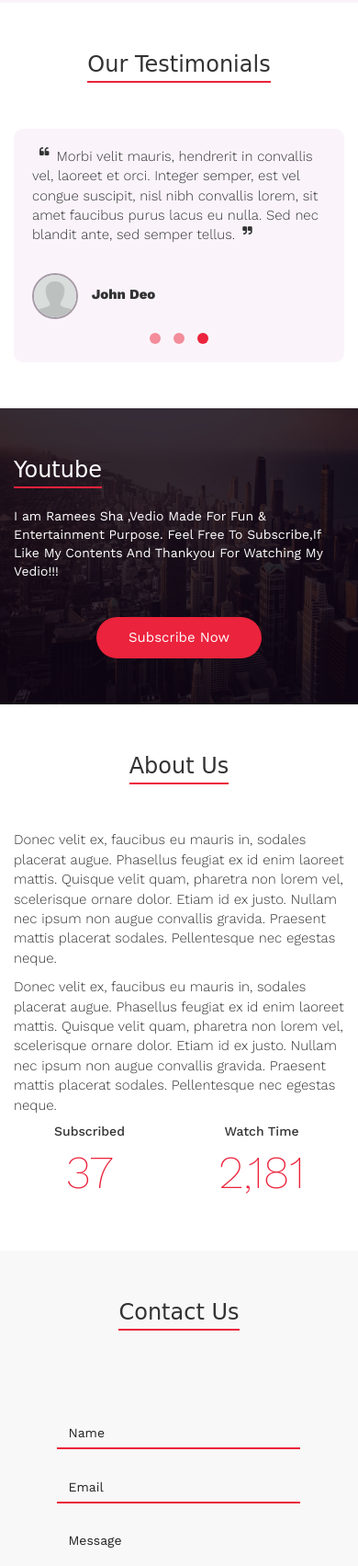
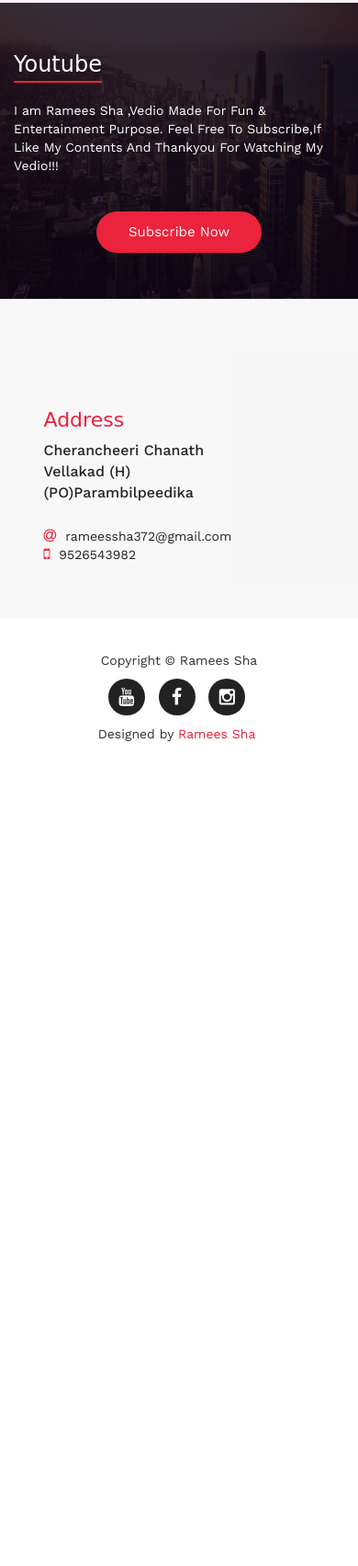
Before and after one commit to RAMEESSHA-star/Ramees, a plain HTML site: page index.html in a window 390 px wide. Shown: the part 2410-4113 px from the top of the page at 92% size. After the commit the page ends 3253 px from the top, so only its background shows below. Drawn offline with nearby package versions, Linux system fonts and the light colour scheme; files whose address does not match are found by name; a web font is replaced by a local one.

Commit message:
Add files via upload

```diff
--- a/index.html
+++ b/index.html
@@ -119,39 +119,6 @@
   </div>
   <!-- /.container -->
 </div>
-<div class="testimonials" id="testimonials">
-  <div class="container">
-    <div class="row">
-      <div class="col-md-12">
-        <div class="text-center">
-          <h3>Our Testimonials</h3>
-        </div>
-      </div>
-      <div class="col-md-offset-2 col-md-8 col-sm-offset-1 col-sm-10">
-        <div id="owl-demo" class="owl-carousel owl-theme test">
-          <div class="item">
-            <p><sup><i class="fa fa-quote-left"></i></sup>Lorem ipsum dolor sit amet, consectetur adipiscing elit. Sed dui ante, ornare eget est in, ultricies rutrum elit.<sup><i class="fa fa-quote-right"></i></sup></p>
-            <div class="test-img"> <img src="images/team-img-01.jpg"/>
-              <p><strong>Yogesh Singh</strong></p>
-            </div>
-          </div>
-          <div class="item">
-            <p><sup><i class="fa fa-quote-left"></i></sup>Proin tincidunt, orci vel volutpat blandit, purus turpis faucibus massa, sit amet posuere nunc diam in ex.<sup><i class="fa fa-quote-right"></i></sup></p>
-            <div class="test-img"> <img src="images/team-img-02.jpg"/>
-              <p><strong>Brad Will</strong></p>
-            </div>
-          </div>
-          <div class="item">
-            <p><sup><i class="fa fa-quote-left"></i></sup>Morbi velit mauris, hendrerit in convallis vel, laoreet et orci. Integer semper, est vel congue suscipit, nisl nibh convallis lorem, sit amet faucibus purus lacus eu nulla. Sed nec blandit ante, sed semper tellus.<sup><i class="fa fa-quote-right"></i></sup></p>
-            <div class="test-img"> <img src="images/team-img-03.jpg"/>
-              <p><strong>John Deo</strong></p>
-            </div>
-          </div>
-        </div>
-      </div>
-    </div>
-  </div>
-</div>
 <div class="call-to-action">
   <div class="call-overlay">
     <div class="container">
@@ -170,61 +137,11 @@
     </div>
   </div>
 </div>
-<div class="about" id="about">
-  <div class="container">
-    <div class="row">
-      <div class="col-md-12 text-center">
-        <h3>About Us</h3>
-      </div>
-      <div class="col-md-6">
-        <div class="about-text">
-          <p>Donec velit ex, faucibus eu mauris in, sodales placerat augue. Phasellus feugiat ex id enim laoreet mattis. Quisque velit quam, pharetra non lorem vel, scelerisque ornare dolor. Etiam id ex justo. Nullam nec ipsum non augue convallis gravida. Praesent mattis placerat sodales. Pellentesque nec egestas neque. </p>
-          <p>Donec velit ex, faucibus eu mauris in, sodales placerat augue. Phasellus feugiat ex id enim laoreet mattis. Quisque velit quam, pharetra non lorem vel, scelerisque ornare dolor. Etiam id ex justo. Nullam nec ipsum non augue convallis gravida. Praesent mattis placerat sodales. Pellentesque nec egestas neque. </p>
-        </div>
-      </div>
-      <div class="col-md-6">
-        <div class="col-md-6 col-sm-6 col-xs-6 block">
-          <div class="counter-item text-center">
-            <h5>Subscribed</h5>
-            <div class="timer" data-from="0" data-to="67" data-speed="5000" data-refresh-interval="80"></div>
-          </div>
-        </div>
-        <div class="col-md-6 col-sm-6 col-xs-6">
-          <div class="counter-item text-center">
-            <h5>Watch Time</h5>
-            <div class="timer"  data-from="0" data-to="4119" data-speed="5000" data-refresh-interval="150"></div>
-          </div>
-        </div>
-      </div>
-    </div>
-  </div>
-</div>
+
 <div class="contact" id="contact">
   <div class="container">
     <div class="row">
-      <div class="col-md-12">
-        <div class="text-center">
-          <h3>Contact Us</h3>
-        </div>
-      </div>
-      <div class="col-md-7 col-sm-offset-0 col-sm-6 col-xs-offset-1 col-xs-10">
-        <div class="contact-form">
-          <form role="form">
-            <div class="col-md-6">
-              <input type="text" class="form-control" id="name" placeholder="Name">
-            </div>
-            <div class="col-md-6">
-              <input type="email" class="form-control" id="email" placeholder="Email">
-            </div>
-            <div class="col-md-12">
-              <textarea class="form-control" placeholder="Message" rows="6"></textarea>
-            </div>
-            <div class="col-md-12 text-center">
-              <button type="submit" class="contact-button">Send Message</button>
-            </div>
-          </form>
-        </div>
-      </div>
+
       <div class="col-md-offset-1 col-md-4 col-sm-offset-1 col-sm-5 col-xs-offset-1 col-xs-10">
         <div class="address">
           <h4>Address</h4>
```
